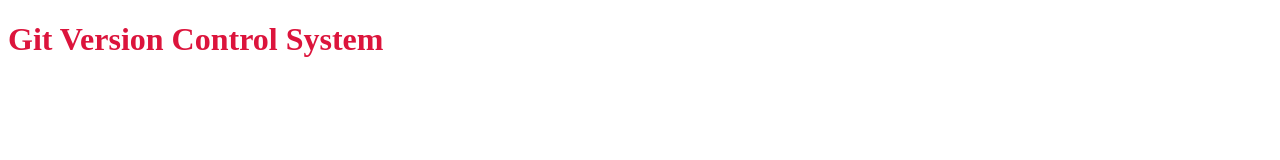
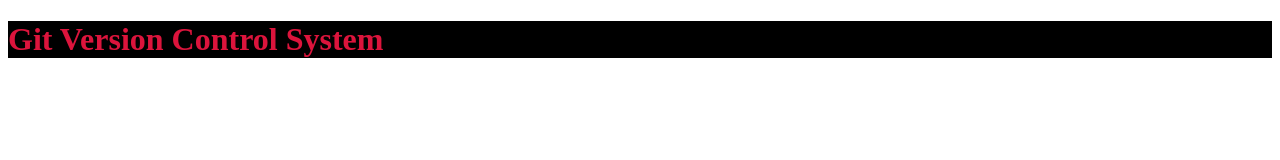
Before and after one commit to Mahidy22/learning_git, a plain HTML site: page index.html in a window 1280 px wide. Drawn offline with Linux system fonts and the light colour scheme.

Commit message:
updated 2 file

```diff
--- a/index.css
+++ b/index.css
@@ -1,3 +1,4 @@
 h1{
-    color : crimson
+    color : crimson;
+    background: #000;
 }
--- a/main.js
+++ b/main.js
@@ -1 +1 @@
-console.log(connected)
+console.log('connected!')
```
